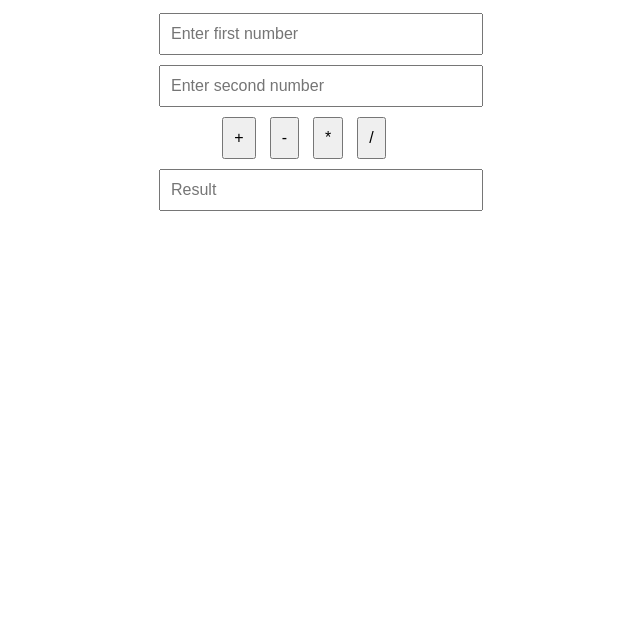
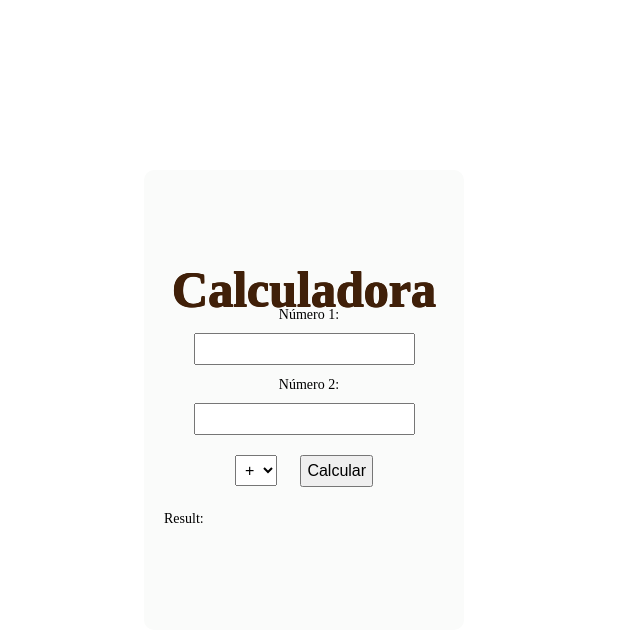
Before and after one commit to Ana4Julia/Calculadora-DWM, a plain HTML site: page Projeto/index.html in a window 1280 px wide. Shown: the whole page, without its empty margins (336-976 px from the left). Drawn offline with Linux system fonts and the light colour scheme; a web font is replaced by a local one.

Commit message:
Arquivos atualizados

```diff
--- a/Projeto/index.html
+++ b/Projeto/index.html
@@ -1,38 +1,33 @@
 <!DOCTYPE html>
-<html>
+<html lang="en">
 <head>
- <title>Calculator</title>
- <style>
-    .container {
-      max-width: 300px;
-      margin: 0 auto;
-      text-align: center;
-    }
+		<link rel="stylesheet" type="text/css" href="style.css">
 
-    .input {
-      margin: 5px;
-      padding: 10px;
-      font-size: 16px;
-      width: 100%;
-    }
+    <meta charset="UTF-8">
+    <meta http-equiv="X-UA-Compatible" content="IE=edge">
+    <meta name="viewport" content="width=device-width, initial-scale=1.0">
+</head>
 
-    .button {
-      padding: 10px;
-      font-size: 16px;
-      margin: 5px;
-      cursor: pointer;
-    }
- </style>
-</head>
 <body>
- <div class="container">
-    <input type="number" class="input" id="num1" placeholder="Enter first number">
-    <input type="number" class="input" id="num2" placeholder="Enter second number">
-    <br>
-    <button class="button" onclick="calculate('+')">+</button>
-    <button class="button" onclick="calculate('-')">-</button>
-    <button class="button" onclick="calculate('*')">*</button>
-    <button class="button" onclick="calculate('/')">/</button>
-    <br>
-    <input type="number" class="input" id="result" placeholder="Result" readonly>
- </div>
+  <div class="container">
+    <form method="POST">
+      <div class="centro">
+      <div class="barb">Calculadora</div>
+      <div class="calculator">
+      <label class="label">Número 1:
+          <input type="number" id="num1">
+      <label class="label">Número 2:
+      <input type="number" id="num2">
+      <select id="operation">
+          <option value="+">+</option>
+          <option value="-">-</option>
+          <option value="*">*</option>
+          <option value="/">/</option>
+      </select>
+      <button onclick="calculate()">Calcular</button>
+      <p id="result">Result: </p>
+  </div>
+
+  <script src="script.js"></script>
+  </body>
+  </html>
--- a/Projeto/script.js
+++ b/Projeto/script.js
@@ -1,17 +1,31 @@
-function calculate(operation) {
-      const num1 = document.getElementById('num1').value;
-      const num2 = document.getElementById('num2').value;
-      let result;
+function calculate() {
+    var num1 = parseFloat(document.getElementById("num1").value);
+    var num2 = parseFloat(document.getElementById("num2").value);
+    var operation = document.getElementById("operation").value;
 
-      switch (operation) {
-        case '+':
-          result = parseFloat(num1) + parseFloat(num2);
-          break;
-        case '-':
-          result = parseFloat(num1) - parseFloat(num2);
-          break;
-        case '*':
-          result = parseFloat(num1) * parseFloat(num2);
-          break;
-        case '/':
-          result = parseFloat(num1) / parseFloat(num
+    var result;
+    switch (operation) {
+        case "+":
+            result = num1 + num2;
+            break;
+        case "-":
+            result = num1 - num2;
+            break;
+        case "*":
+            result = num1 * num2;
+            break;
+        case "/":
+            if (num2 !== 0) {
+                result = num1 / num2;
+            } else {
+                alert("Error: Division by zero is undefined.");
+                return;
+            }
+            break;
+        default:
+            alert("Error: Invalid operation.");
+            return;
+    }
+
+    document.getElementById("result").innerText = "Result: " + result;
+}
--- a/Projeto/style.css
+++ b/Projeto/style.css
@@ -6,6 +6,29 @@
     font-family: 'Kanit';
     src: url(../fonts/Kanit-Regular.ttf) format('truetype');
 }
+
+body {
+    display: flex;
+    justify-content: center;
+    align-items: center;
+    height: 100vh;
+    margin: 0;
+}
+
+.calculator {
+    text-align: center;
+}
+
+input, select, button {
+    margin: 10px;
+    padding: 5px;
+    font-size: 16px;
+}
+
+button {
+    cursor: pointer;
+}
+
 body {
     background-image: url(../images/login_back.png);
     background-position: center center;
@@ -35,7 +58,7 @@ body {
     width: 280px;
     height: 420px;
     border-radius: 10px;
-    background: #FFFFFF;
+    background: rgb(250, 251, 250);
 }
 
 .centro .barb{
@@ -53,7 +76,7 @@ body {
     font-size: 50px;
     font-style: normal;
     font-weight: 900;
-    margin-top: 20px;
+    margin-top: 0px;
 }
 
 .find{
```
